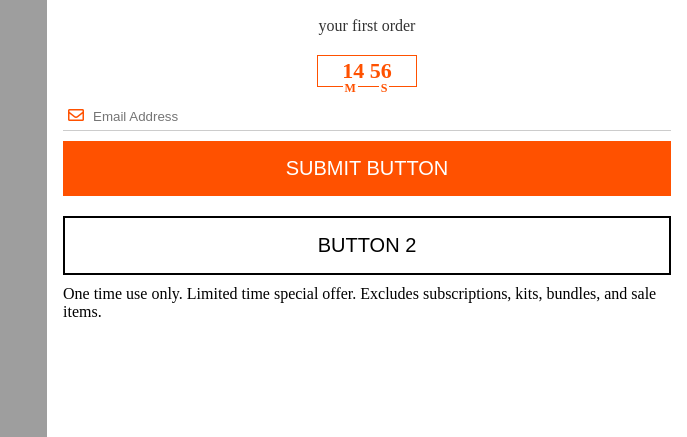
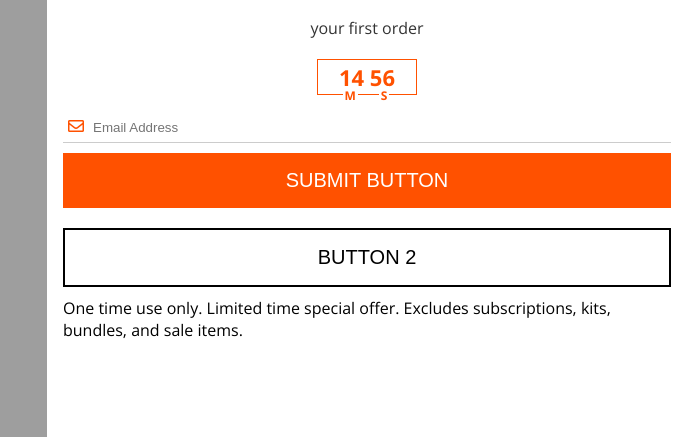
Before and after one commit to DevMaryan/isolutions-task, a plain HTML site: page index.html in a window 1280 px wide. Shown: the part 363-800 px from the top of the page, without its empty margins (593-1280 px from the left). Drawn offline with Linux system fonts and the light colour scheme; the site is published under a folder, as on GitHub Pages, so addresses that start at the root find nothing.

Commit message:
Update root.css

```diff
--- a/css/root.css
+++ b/css/root.css
@@ -11,5 +11,5 @@
 
 @font-face {
     font-family: 'DefaultFont';
-    src: url("/fonts/OpenSans-VariableFont_wdth\,wght.ttf") format('truetype');
+    src: url("../fonts/OpenSans-VariableFont_wdth\,wght.ttf") format('truetype');
 }
```
